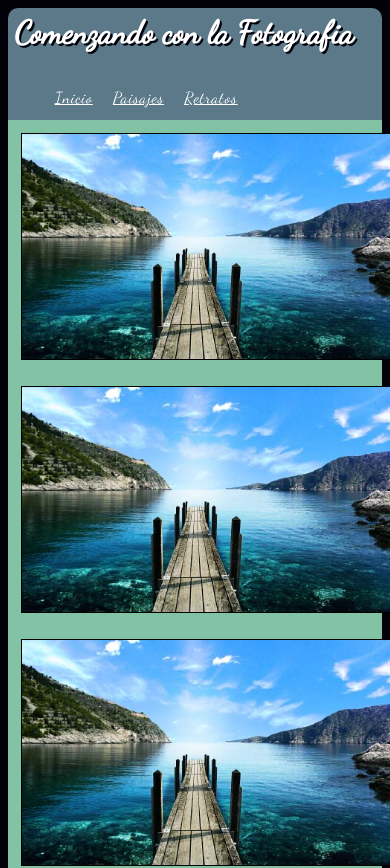
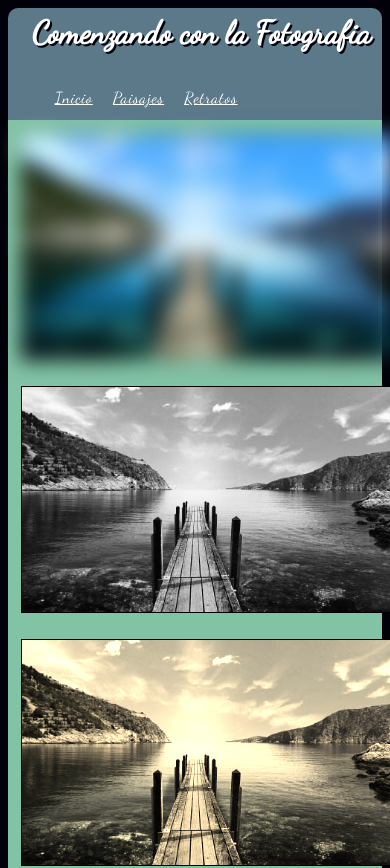
Before and after one commit to kebsp/CSS3-y-Dise-o-Web-Responsive, a plain HTML site: page paisajes.html in a window 390 px wide. Shown: the top 868 px of the page. Drawn offline with Linux system fonts and the light colour scheme.

Commit message:
Efectos de la galeria

```diff
--- a/css/estilos2.css
+++ b/css/estilos2.css
@@ -76,6 +76,17 @@ nav ul li a:active {
   border: solid 1px black;
 }
 
+/* Efectos de imagen */
+img.img1 {
+  filter: blur(10px);
+}
+.img3 {
+  filter: sepia(90%);
+}
+.img2, .img4, .img6 {
+  filter: grayscale(100%);
+}
+
 
 /* Responsive */
 .container {
@@ -86,7 +97,7 @@ nav ul li a:active {
 }
 
 @media (max-width: 600px) {
-    header, nav, .imagenes {
+    header h1, nav, .imagenes {
         width: 100%;
         height: auto;
     }
```
